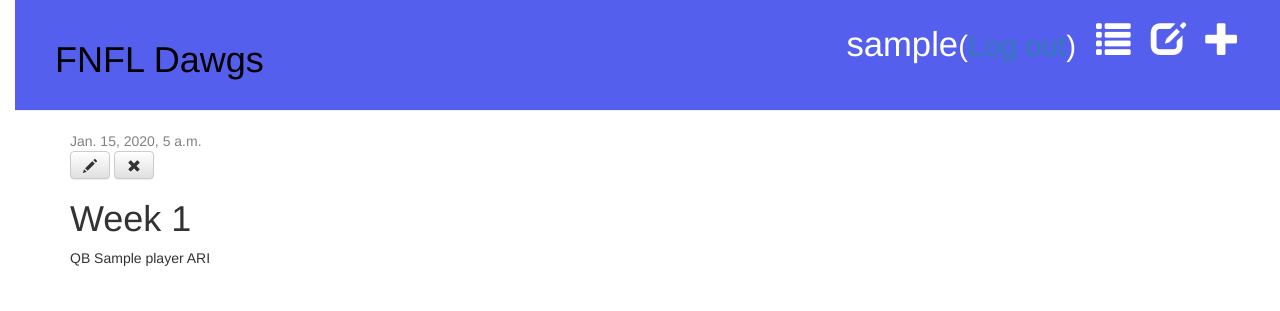
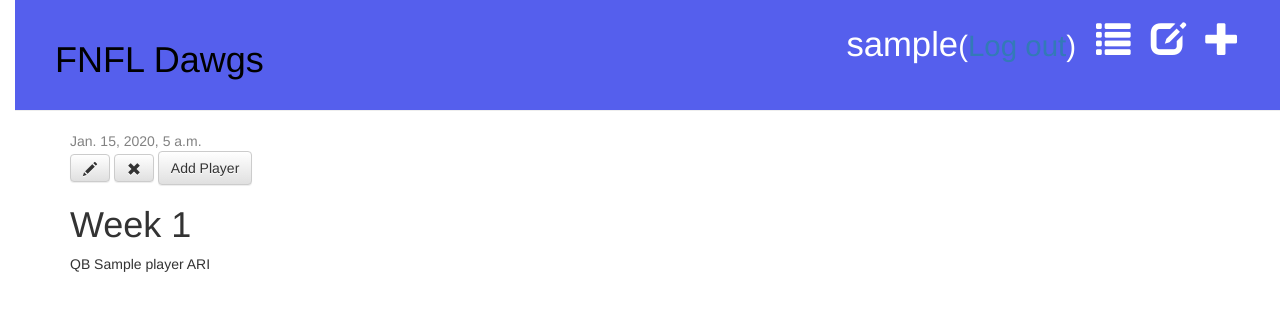
Before and after one commit to wallace123/fnfldawgs, a Django app: page /lineup/1/ in a window 1280 px wide. Shown: the top 311 px of the page. Run offline with Django 3.2, Linux system fonts and the light colour scheme; a user stored in the database is signed in; tables that the repository leaves empty hold one stand-in row (values such as "Sample post"); some libraries are stand-ins or nearby versions.

Commit message:
added ability to add players from week detail

```diff
--- a/fnfl/forms.py
+++ b/fnfl/forms.py
@@ -6,7 +6,6 @@ class PlayerForm(forms.ModelForm):
     class Meta:
         model = Player
         fields = (
-            'lineup',
             'name',
             'position',
             'team',
--- a/fnfl/templates/fnfl/lineup_detail.html
+++ b/fnfl/templates/fnfl/lineup_detail.html
@@ -12,6 +12,7 @@
         {% if user.is_authenticated %}
             <a class="btn btn-default" href="{% url 'lineup_edit' pk=lineup.pk %}"><span class="glyphicon glyphicon-pencil"></span></a>
             <a class="btn btn-default" href="{% url 'lineup_remove' pk=lineup.pk %}"><span class="glyphicon glyphicon-remove"></span></a>
+            <a class="btn btn-default" href="{% url 'add_player' pk=lineup.pk %}">Add Player</a>
         {% else %}
             <a href="{% url 'login' %}" class="top-menu"><span class="glyphicon glyphicon-lock"></span></a>
         {% endif %}
--- a/fnfl/urls.py
+++ b/fnfl/urls.py
@@ -10,5 +10,5 @@ urlpatterns = [
     url(r'^drafts/$', views.lineup_draft_list, name='lineup_draft_list'),
     url(r'^lineup/(?P<pk>\d+)/publish/$', views.lineup_publish, name='lineup_publish'),
     url(r'^lineup/(?P<pk>\d+)/remove/$', views.lineup_remove, name='lineup_remove'),
-    url(r'^player/new/$', views.player_new, name='player_new'),
+    url(r'^lineup/(?P<pk>\d+)/player/$', views.add_player, name='add_player'),
 ]
--- a/fnfl/views.py
+++ b/fnfl/views.py
@@ -31,16 +31,18 @@ def lineup_new(request):
     return render(request, 'fnfl/lineup_edit.html', {'form': form})
 
 @login_required
-def player_new(request):
+def add_player(request, pk):
+    lineup = get_object_or_404(Lineup, pk=pk)
     if request.method == "POST":
         form = PlayerForm(request.POST)
         if form.is_valid():
-            player = player.save(commit=False)
-            lineup.save()
-            return redirect('lineup_detail', pk=lineup.pk)
+            player = form.save(commit=False)
+            player.lineup = lineup
+            player.save()
+            return redirect('fnfl.views.lineup_detail', pk=lineup.pk)
     else:
         form = PlayerForm()
-    return render(request, 'fnfl/lineup_detail.html', {'form': form})
+    return render(request, 'fnfl/add_player.html', {'form': form})
 
 @login_required
 def lineup_edit(request, pk):
```
Also changed, not shown: fnfl/templates/fnfl/add_player.html (added, +9 -0 lines).
